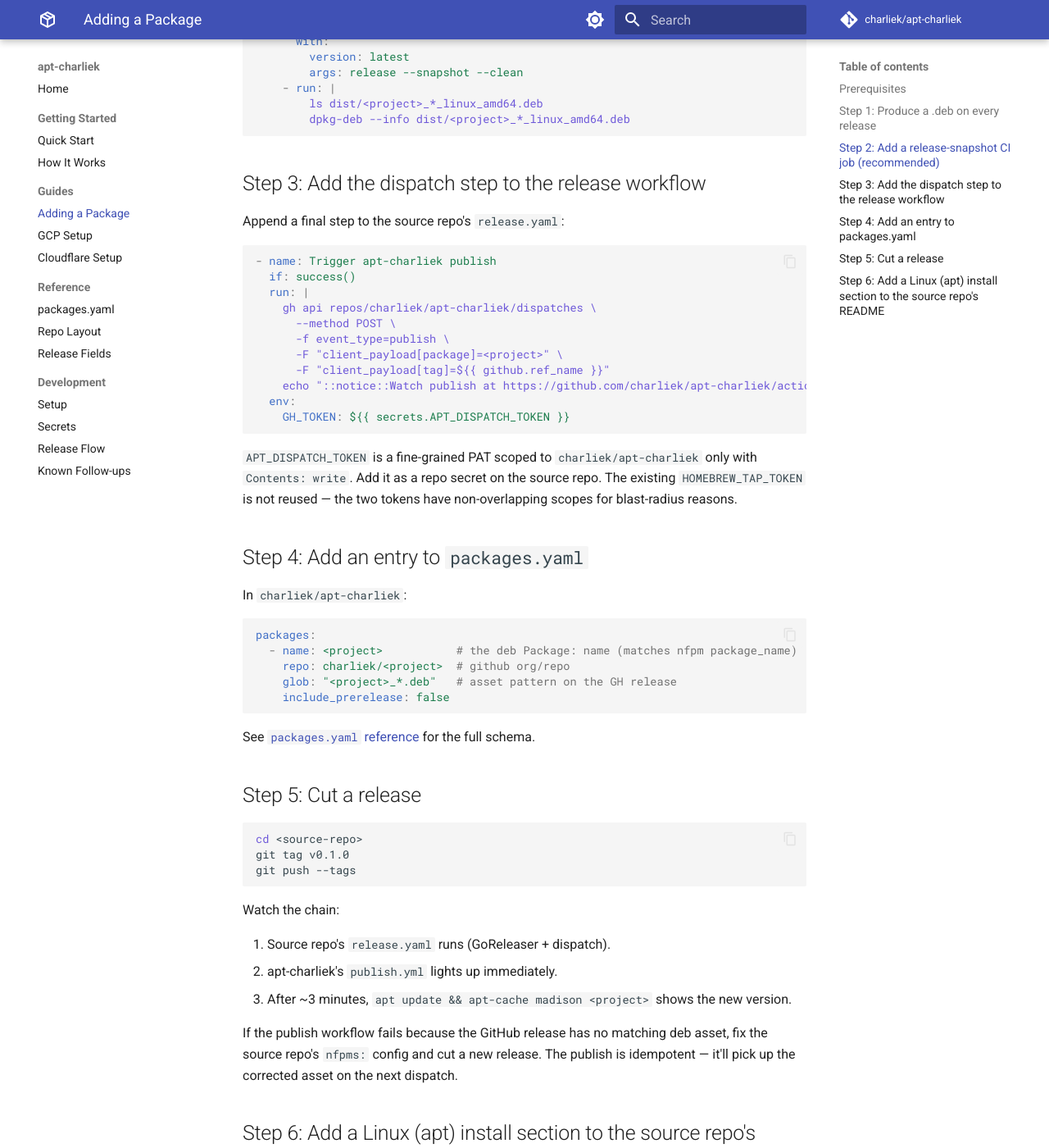
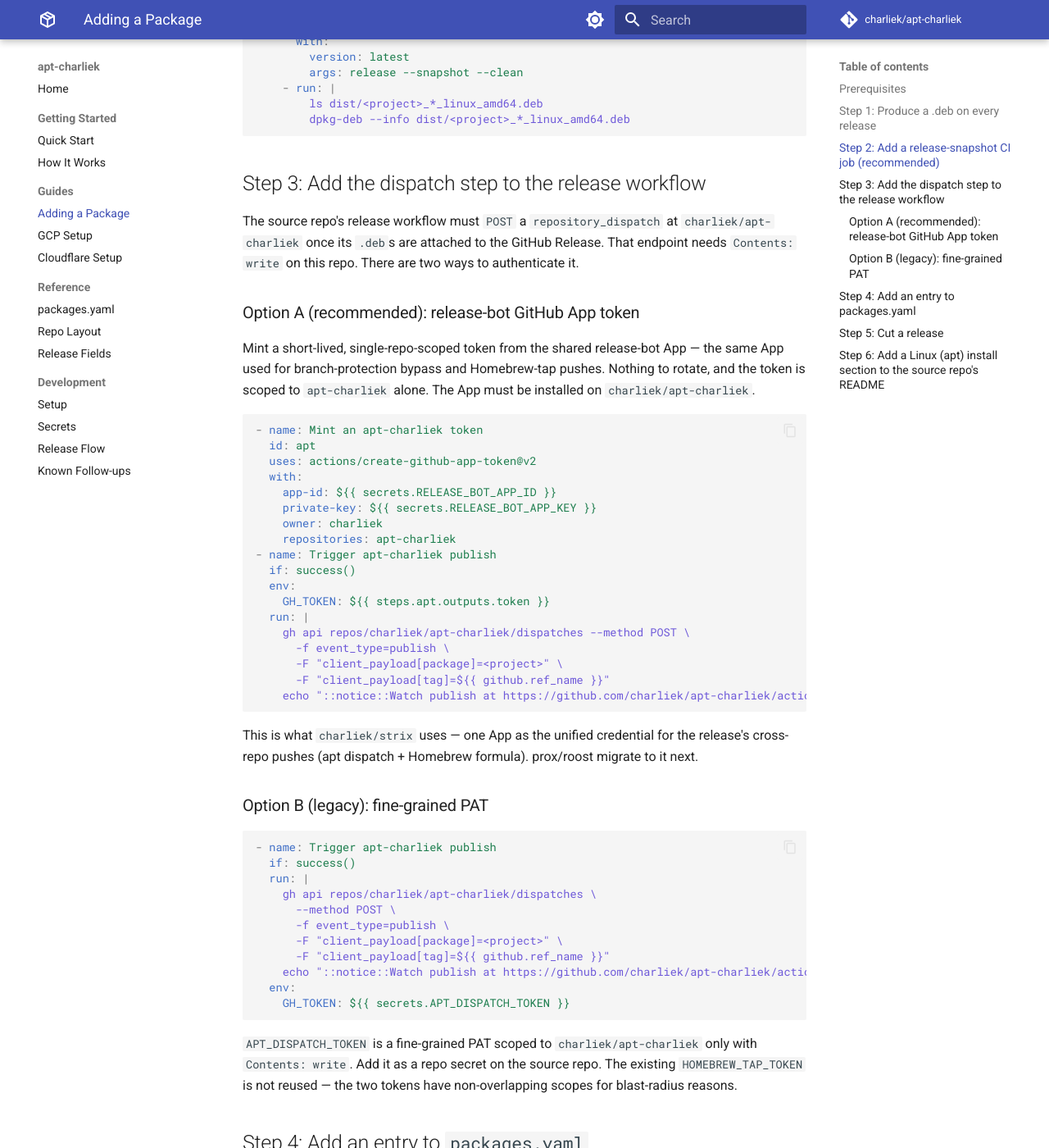
Before and after one commit to charliek/apt-charliek, an MkDocs documentation site: the page built from docs/guides/adding-a-package.md, in a window 1280 px wide and 1400 px high, scrolled down 1177 px. Shown: the whole window at 82% size. Built offline with MkDocs 1.6.1 and Material for MkDocs 9.7.7, drawn with Linux system fonts in a browser that asks for light colours; comment, search, counter and statistics services are not loaded.

Commit message:
Track strix; document release-bot App token dispatch
Add charliek/strix to packages.yaml so collect-debs picks up its .debs on each
release. Document minting a release-bot App token (scoped to apt-charliek) as the
recommended dispatch credential, keeping APT_DISPATCH_TOKEN as the legacy form.

Co-Authored-By: Claude Opus 4.8 (1M context) <noreply@anthropic.com>

````diff
--- a/docs/guides/adding-a-package.md
+++ b/docs/guides/adding-a-package.md
@@ -53,7 +53,44 @@ release-snapshot:
 
 ## Step 3: Add the dispatch step to the release workflow
 
-Append a final step to the source repo's `release.yaml`:
+The source repo's release workflow must `POST` a `repository_dispatch` at
+`charliek/apt-charliek` once its `.deb`s are attached to the GitHub Release. That
+endpoint needs `Contents: write` on this repo. There are two ways to authenticate
+it.
+
+### Option A (recommended): release-bot GitHub App token
+
+Mint a short-lived, single-repo-scoped token from the shared release-bot App — the
+same App used for branch-protection bypass and Homebrew-tap pushes. Nothing to
+rotate, and the token is scoped to `apt-charliek` alone. The App must be installed
+on `charliek/apt-charliek`.
+
+```yaml
+- name: Mint an apt-charliek token
+  id: apt
+  uses: actions/create-github-app-token@v2
+  with:
+    app-id: ${{ secrets.RELEASE_BOT_APP_ID }}
+    private-key: ${{ secrets.RELEASE_BOT_APP_KEY }}
+    owner: charliek
+    repositories: apt-charliek
+- name: Trigger apt-charliek publish
+  if: success()
+  env:
+    GH_TOKEN: ${{ steps.apt.outputs.token }}
+  run: |
+    gh api repos/charliek/apt-charliek/dispatches --method POST \
+      -f event_type=publish \
+      -F "client_payload[package]=<project>" \
+      -F "client_payload[tag]=${{ github.ref_name }}"
+    echo "::notice::Watch publish at https://github.com/charliek/apt-charliek/actions"
+```
+
+This is what `charliek/strix` uses — one App as the unified credential for the
+release's cross-repo pushes (apt dispatch + Homebrew formula). prox/roost migrate
+to it next.
+
+### Option B (legacy): fine-grained PAT
 
 ```yaml
 - name: Trigger apt-charliek publish
--- a/packages.yaml
+++ b/packages.yaml
@@ -29,3 +29,7 @@ packages:
     repo: charliek/roost
     glob: "roost_*.deb"
     include_prerelease: false
+  - name: strix
+    repo: charliek/strix
+    glob: "strix_*.deb"
+    include_prerelease: false
````
